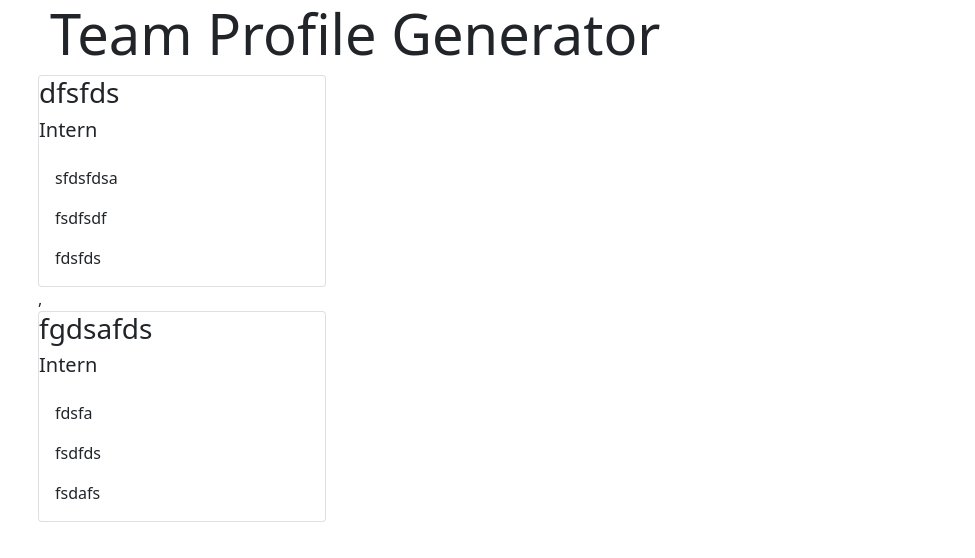
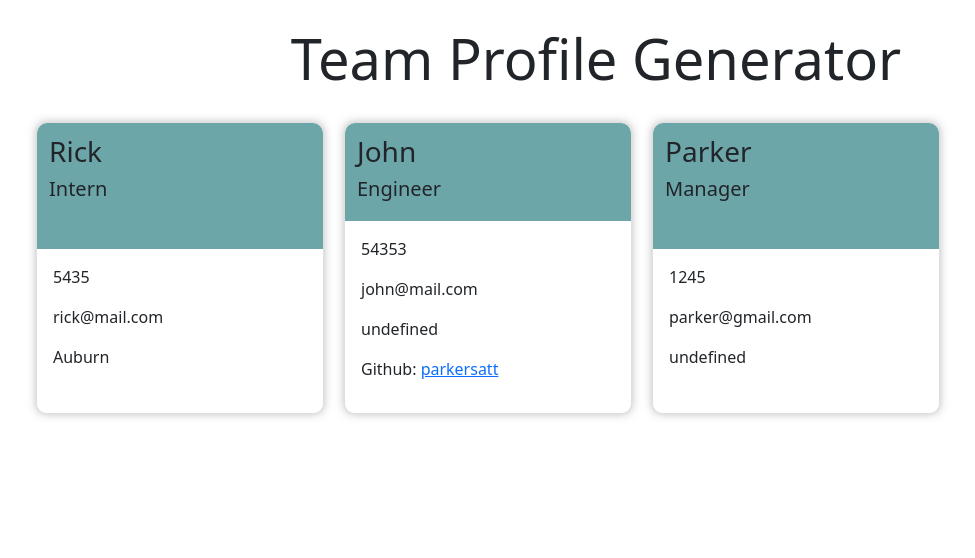
Before and after one commit to parkersatterfield/Team-Profile-Generator, a plain HTML site: page src/index.html in a window 1280 px wide. Shown: the whole page, without its empty margins (44-1019 px from the left). Drawn offline with nearby package versions, Linux system fonts and the light colour scheme.

Commit message:
added styling

```diff
--- a/src/index.html
+++ b/src/index.html
@@ -16,33 +16,46 @@
                   <h1 class="display-4">Team Profile Generator</h1>
                 </div>
             </div>
-            <main>
+            <main class = 'row'>
 
         <div class="card" style="width: 18rem;">
-            <div class = 'card-head-custom'>
-                <h3>dfsfds</h3>
+            <div class = 'card-body card-head-custom'>
+                <h3>Rick</h3>
                 <h5>Intern</h5>
             </div>
             <div class="card-body">
-                <p class="card-text">sfdsfdsa</p>
-                <p class="card-text">fsdfsdf</p>
-                <p class="card-text">fdsfds</p>
-            </div>
-        </div>
-        ,
-        <div class="card" style="width: 18rem;">
-            <div class = 'card-head-custom'>
-                <h3>fgdsafds</h3>
-                <h5>Intern</h5>
-            </div>
-            <div class="card-body">
-                <p class="card-text">fdsfa</p>
-                <p class="card-text">fsdfds</p>
-                <p class="card-text">fsdafs</p>
+                <p class="card-text">5435</p>
+                <p class="card-text">rick@mail.com</p>
+                <p class="card-text">Auburn</p>
             </div>
         </div>
 
 
+        <div class="card" style="width: 18rem;">
+            <div class = 'card-body card-head-custom'>
+                <h3>John</h3>
+                <h5>Engineer</h5>
+            </div>
+            <div class="card-body">
+                <p class="card-text">54353</p>
+                <p class="card-text">john@mail.com</p>
+                <p class="card-text">undefined</p>
+                <p>Github: <a href="">parkersatt</a></p>
+            </div>
+        </div>
+
+
+        <div class="card" style="width: 18rem;">
+            <div class = 'card-body card-head-custom'>
+                <h3>Parker</h3>
+                <h5>Manager</h5>
+            </div>
+            <div class="card-body">
+                <p class="card-text">1245</p>
+                <p class="card-text">parker@gmail.com</p>
+                <p class="card-text">undefined</p>
+            </div>
+        </div>
 
             </main>
         </body>
--- a/src/style.css
+++ b/src/style.css
@@ -0,0 +1,22 @@
+.card-head-custom {
+    background-color: rgb(109, 166, 168);
+    padding: 12px;
+    border-top-left-radius: 10px;
+    border-top-right-radius: 10px;
+}
+
+.card {
+    margin: 10px;
+    padding: 0;
+    border-radius: 10px;
+    box-shadow: 0px 0px 8px rgba(126, 126, 126, 0.50);
+}
+
+body {
+    margin-top: 25px;
+}
+
+h1 {
+    margin-bottom: 20px;
+    text-align: center;
+}
```
Also changed, not shown: index.js (+19 -19 lines).
